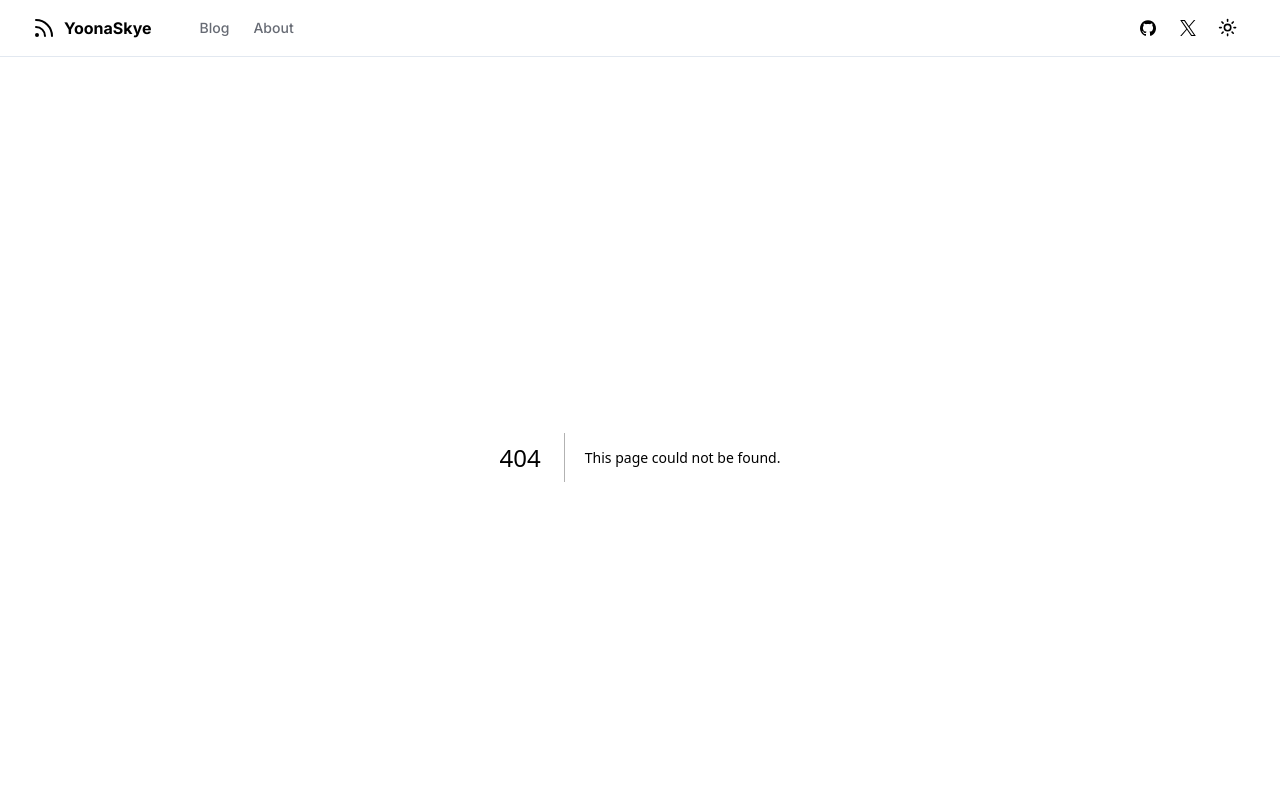
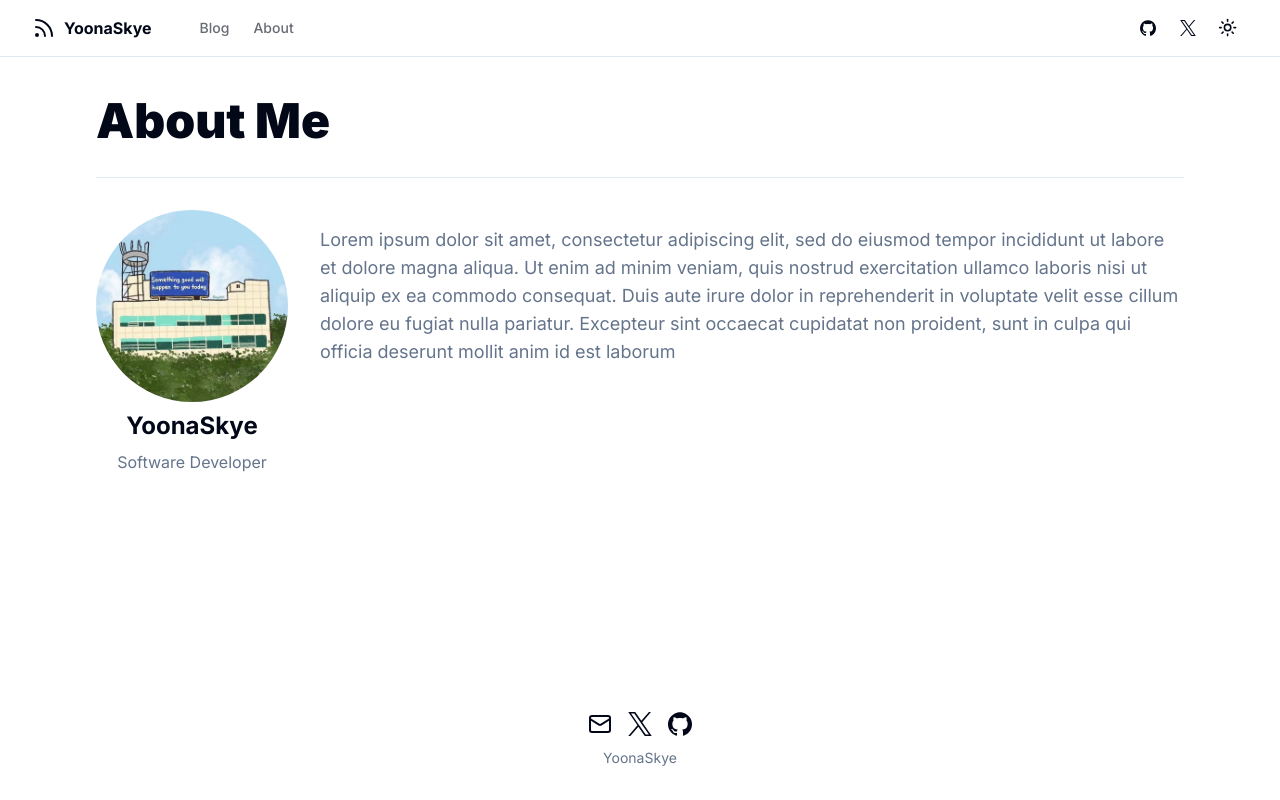
Before and after one commit to YoonaSkye/blog-next, a Next.js app: page /about in a window 1280 px wide. Before the commit this address had no page. Shown: the top 800 px of the page. Built offline with nearby package versions, Linux system fonts and the light colour scheme.

Commit message:
feat: about page

```diff
--- /dev/null
+++ b/app/about/page.tsx
@@ -0,0 +1,46 @@
+import { Avatar, AvatarFallback, AvatarImage } from '@/components/ui/avatar';
+import { siteConfig } from '@/config/site';
+import { Metadata } from 'next';
+
+export const metadata: Metadata = {
+  title: 'About Me',
+  description: 'Information about me',
+};
+
+export default async function AboutPage() {
+  return (
+    <div className="container max-w-6xl py-6 lg:py-10">
+      <div className="flex flex-col items-start gap-4 md:flex-row md:justify-between md:gap-8">
+        <div className="flex-1 space-x-4">
+          <h1 className="inline-block font-black text-4xl lg:text-5xl">
+            About Me
+          </h1>
+        </div>
+      </div>
+      <hr className="my-8" />
+      <div className="flex flex-col md:flex-row gap-8 items-center md:items-start">
+        <div className="min-w-48 max-w-48 flex flex-col gap-2">
+          <Avatar className="h-48 w-48">
+            <AvatarImage src="/avatar.jpeg" alt={siteConfig.author} />
+            <AvatarFallback>JC</AvatarFallback>
+          </Avatar>
+          <h2 className="text-2xl font-bold text-center break-words">
+            {siteConfig.author}
+          </h2>
+          <p className="text-muted-foreground text-center break-words">
+            Software Developer
+          </p>
+        </div>
+        <p className="text-muted-foreground text-lg py-4">
+          Lorem ipsum dolor sit amet, consectetur adipiscing elit, sed do
+          eiusmod tempor incididunt ut labore et dolore magna aliqua. Ut enim ad
+          minim veniam, quis nostrud exercitation ullamco laboris nisi ut
+          aliquip ex ea commodo consequat. Duis aute irure dolor in
+          reprehenderit in voluptate velit esse cillum dolore eu fugiat nulla
+          pariatur. Excepteur sint occaecat cupidatat non proident, sunt in
+          culpa qui officia deserunt mollit anim id est laborum
+        </p>
+      </div>
+    </div>
+  );
+}
--- /dev/null
+++ b/components/ui/avatar.tsx
@@ -0,0 +1,50 @@
+"use client"
+
+import * as React from "react"
+import * as AvatarPrimitive from "@radix-ui/react-avatar"
+
+import { cn } from "@/lib/utils"
+
+const Avatar = React.forwardRef<
+  React.ElementRef<typeof AvatarPrimitive.Root>,
+  React.ComponentPropsWithoutRef<typeof AvatarPrimitive.Root>
+>(({ className, ...props }, ref) => (
+  <AvatarPrimitive.Root
+    ref={ref}
+    className={cn(
+      "relative flex h-10 w-10 shrink-0 overflow-hidden rounded-full",
+      className
+    )}
+    {...props}
+  />
+))
+Avatar.displayName = AvatarPrimitive.Root.displayName
+
+const AvatarImage = React.forwardRef<
+  React.ElementRef<typeof AvatarPrimitive.Image>,
+  React.ComponentPropsWithoutRef<typeof AvatarPrimitive.Image>
+>(({ className, ...props }, ref) => (
+  <AvatarPrimitive.Image
+    ref={ref}
+    className={cn("aspect-square h-full w-full", className)}
+    {...props}
+  />
+))
+AvatarImage.displayName = AvatarPrimitive.Image.displayName
+
+const AvatarFallback = React.forwardRef<
+  React.ElementRef<typeof AvatarPrimitive.Fallback>,
+  React.ComponentPropsWithoutRef<typeof AvatarPrimitive.Fallback>
+>(({ className, ...props }, ref) => (
+  <AvatarPrimitive.Fallback
+    ref={ref}
+    className={cn(
+      "flex h-full w-full items-center justify-center rounded-full bg-muted",
+      className
+    )}
+    {...props}
+  />
+))
+AvatarFallback.displayName = AvatarPrimitive.Fallback.displayName
+
+export { Avatar, AvatarImage, AvatarFallback }
--- a/package.json
+++ b/package.json
@@ -10,6 +10,7 @@
     "prepare": "husky"
   },
   "dependencies": {
+    "@radix-ui/react-avatar": "^1.0.4",
     "@radix-ui/react-dialog": "^1.0.5",
     "@radix-ui/react-dropdown-menu": "^2.0.6",
     "@radix-ui/react-slot": "^1.0.2",
```
Also changed, not shown: public/avatar.jpeg (added), 1 other file (tests, documents, lock files or other folders).
